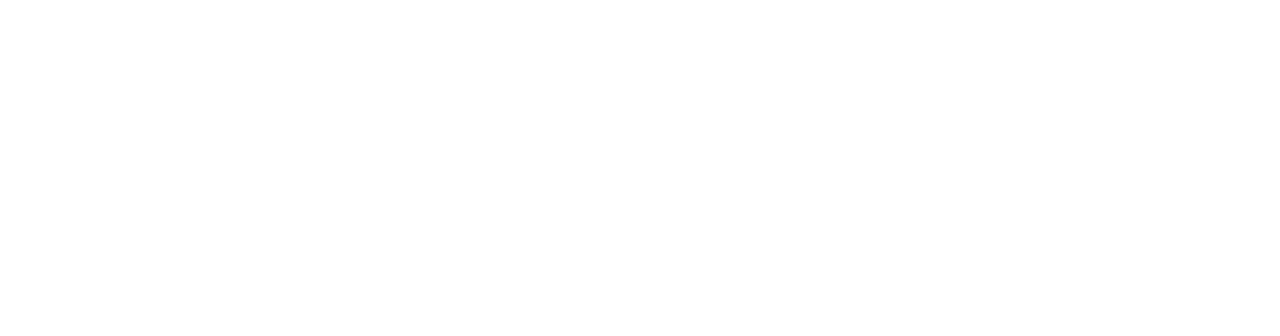
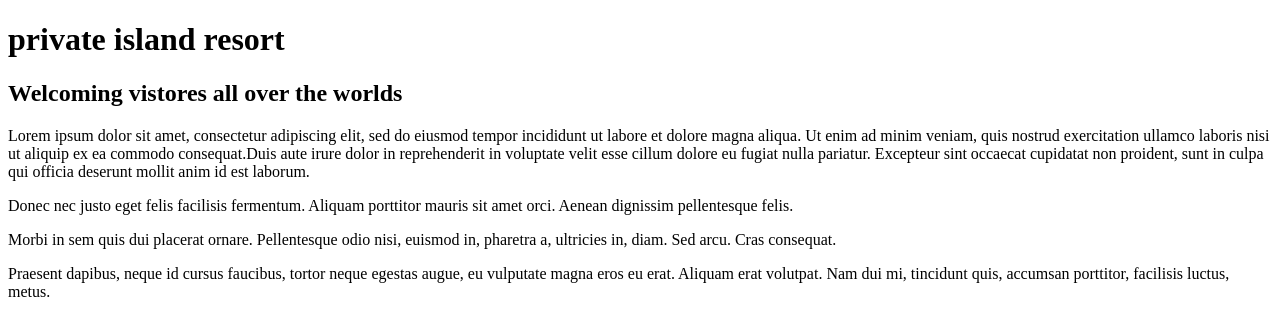
Before and after one commit to Agneskoinange/Private-Island-Resort, a plain HTML site: page index.html in a window 1280 px wide. Drawn offline with Linux system fonts and the light colour scheme.

Commit message:
add content on the index.html.

```diff
--- a/index.html
+++ b/index.html
@@ -4,9 +4,16 @@
     <meta charset="UTF-8">
     <meta http-equiv="X-UA-Compatible" content="IE=edge">
     <meta name="viewport" content="width=device-width, initial-scale=1.0">
-    <title>Document</title>
+    <title>private island resort</title>
 </head>
 <body>
+    <h1>private island resort</h1>
+    <h2>Welcoming vistores all over the worlds</h2>
+    <p>Lorem ipsum dolor sit amet, consectetur adipiscing elit, sed do eiusmod tempor incididunt ut labore et dolore magna aliqua. Ut enim ad minim veniam, quis nostrud exercitation ullamco laboris nisi ut aliquip ex ea commodo consequat.Duis aute irure dolor in reprehenderit in voluptate velit esse cillum dolore eu fugiat nulla pariatur. Excepteur sint occaecat cupidatat non proident, sunt in culpa qui officia deserunt mollit anim id est laborum.</p>
+    <p>Donec nec justo eget felis facilisis fermentum. Aliquam porttitor mauris sit amet orci. Aenean dignissim pellentesque felis.</p>
+    <p>Morbi in sem quis dui placerat ornare. Pellentesque odio nisi, euismod in, pharetra a, ultricies in, diam. Sed arcu. Cras consequat.</p>
+    <p>Praesent dapibus, neque id cursus faucibus, tortor neque egestas augue, eu vulputate magna eros eu erat. Aliquam erat volutpat. Nam dui mi, tincidunt quis, accumsan porttitor, facilisis luctus, metus.</p>
+
 
 </body>
 </html>
```
